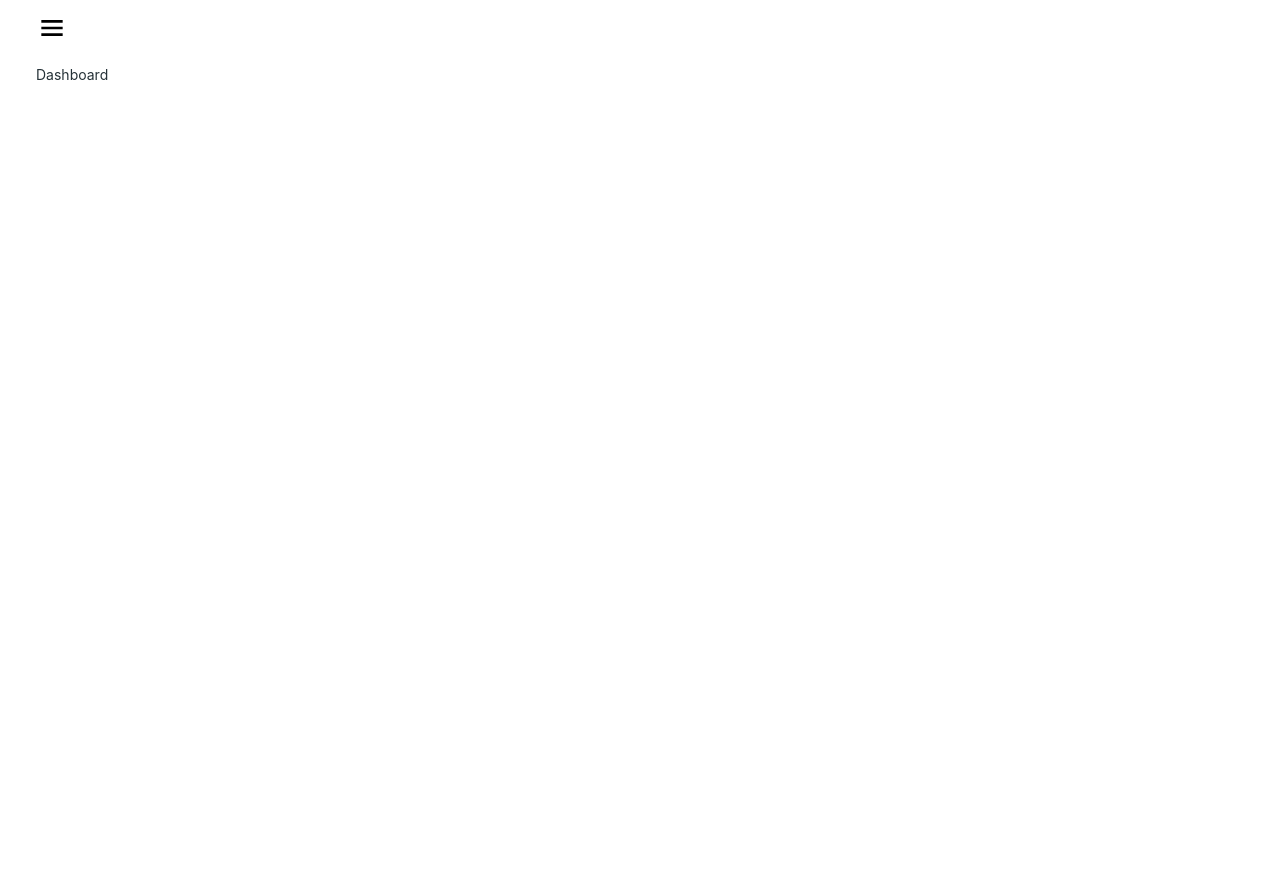
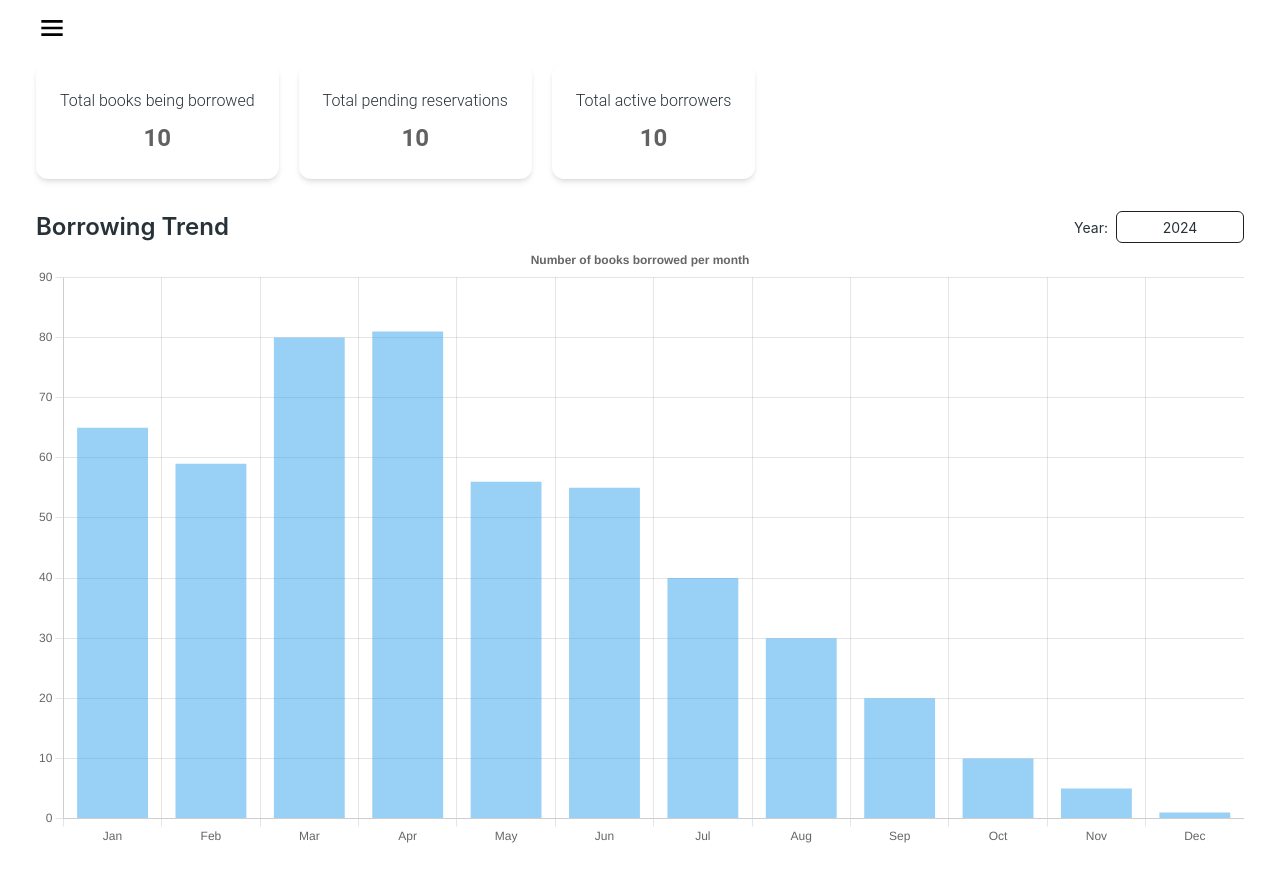
Before and after one commit to PhuocTaii/SoftwareDesign-Liboo-Librarian, a React (Create React App) app: page / in a window 1280 px wide. Before the commit the page ends 800 px from the top, so only its background shows below. Built offline with nearby package versions, Linux system fonts and the light colour scheme.

Commit message:
UI dashboard

```diff
--- a/package.json
+++ b/package.json
@@ -9,7 +9,10 @@
     "@testing-library/react": "^13.4.0",
     "@testing-library/user-event": "^13.5.0",
     "axios": "^1.6.7",
+    "chart.js": "^4.4.2",
     "react": "^18.2.0",
+    "react-chartjs-2": "^5.2.0",
+    "react-datepicker": "^6.8.0",
     "react-dom": "^18.2.0",
     "react-icons": "^5.0.1",
     "react-redux": "^9.1.0",
--- a/src/features/dashboard/Dashboard.jsx
+++ b/src/features/dashboard/Dashboard.jsx
@@ -1,8 +1,120 @@
-// Statistic page
+// Dashboard page
+import React, { useState } from 'react'
+import {
+  Card,
+  CardBody,
+  Typography,
+  Input,
+} from '@material-tailwind/react'
+import {
+  Chart as ChartJS,
+  CategoryScale,
+  LinearScale,
+  BarElement,
+  Title,
+  Tooltip,
+  Legend,
+} from 'chart.js';
+import { Bar } from 'react-chartjs-2';
+import DatePicker from 'react-datepicker';
+import "react-datepicker/dist/react-datepicker.css";
+
+ChartJS.register(
+  CategoryScale,
+  LinearScale,
+  BarElement,
+  Title,
+  Tooltip,
+  Legend,
+);
+
+const labels = ['Jan', 'Feb', 'Mar', 'Apr', 'May', 'Jun', 'Jul', 'Aug', 'Sep', 'Oct', 'Nov', 'Dec'];
+
+const data = {
+  labels,
+  datasets: [
+    {
+      label: 'Dataset 1',
+      data: [65, 59, 80, 81, 56, 55, 40, 30, 20, 10, 5, 1],
+      backgroundColor: 'rgba(53, 162, 235, 0.5)',
+    },
+  ],
+};
+
+const options = {
+  responsive: true,
+  plugins: {
+    legend: {
+      display: false,
+      position: 'top',
+    },
+    title: {
+      display: true,
+      text: 'Number of books borrowed per month',
+    },
+  },
+};
+
 const Dashboard = () => {
+  const [selectedYear, setSelectedYear] = useState(new Date());
+
   return (
-    <div>
-      <h1>Dashboard</h1>
+    <div className="flex w-full h-full flex-col">
+      <div className='flex gap-5 mb-8'>
+        <Card className="w-fit">
+          <CardBody className='flex flex-col items-center'>
+            <Typography variant="paragraph" color="blue-gray" className="mb-2">
+              Total books being borrowed
+            </Typography>
+            <Typography variant="h4">
+              10
+            </Typography>
+          </CardBody>
+        </Card>
+
+        <Card className="w-fit">
+          <CardBody className='flex flex-col items-center'>
+            <Typography variant="paragraph" color="blue-gray" className="mb-2">
+              Total pending reservations
+            </Typography>
+            <Typography variant="h4">
+              10
+            </Typography>
+          </CardBody>
+        </Card>
+
+        <Card className="w-fit">
+          <CardBody className='flex flex-col items-center'>
+            <Typography variant="paragraph" color="blue-gray" className="mb-2">
+              Total active borrowers
+            </Typography>
+            <Typography variant="h4">
+              10
+            </Typography>
+          </CardBody>
+        </Card>
+      </div>
+
+      <div className='mb-4'>
+        <div className='flex justify-between'>
+          <p className='font-semibold text-2xl'>Borrowing Trend</p>
+          <div className="flex gap-2 items-center">
+            <p>Year: </p>
+            <DatePicker
+              id="year-picker"
+              className="text-primary text-center h-8 border-[1.5px] border-gray-900 rounded-md hover:cursor-pointer w-32"
+              selected={selectedYear}
+              onChange={(year) => setSelectedYear(year)}
+              showYearPicker
+              dateFormat="yyyy"
+              yearItemNumber={8}
+              maxDate={new Date()}
+              required
+            />
+          </div>
+        </div>
+        <Bar options={options} data={data} />
+      </div>
     </div>
   )
 }
```
Also changed, not shown: 1 other file (tests, documents, lock files or other folders).
